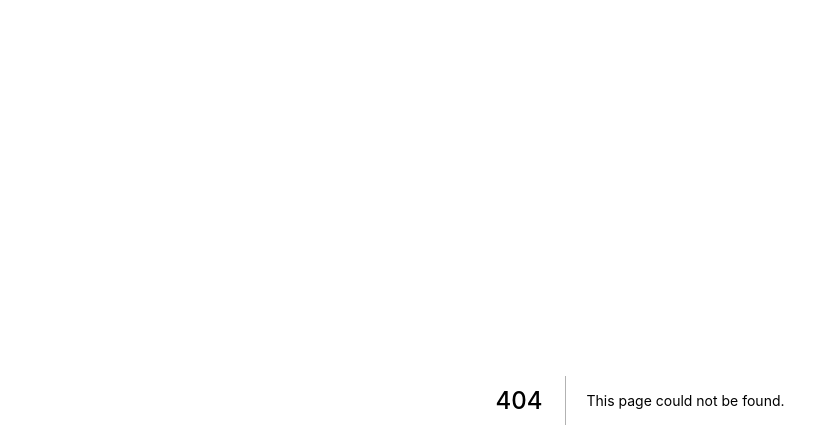
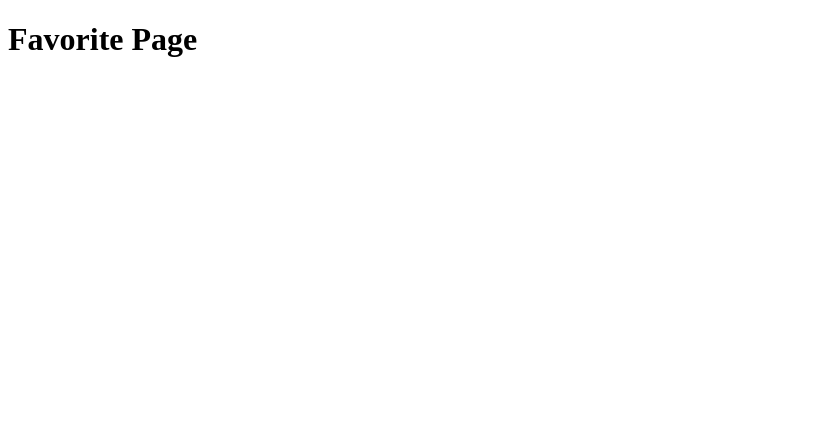
Before and after one commit to Lucky-ta/Mettzer, a Next.js app: page /favorites in a window 1280 px wide. Before the commit this address had no page. Shown: the top 448 px of the page, without its empty margins (0-839 px from the left). Built offline with nearby package versions, Linux system fonts and the light colour scheme.

Commit message:
Create favorite page

```diff
--- /dev/null
+++ b/src/pages/favorites.tsx
@@ -0,0 +1,11 @@
+import React from 'react';
+
+function Favorites() {
+  return (
+    <div>
+      <h1>Favorite Page</h1>
+    </div>
+  );
+}
+
+export default Favorites;
```
